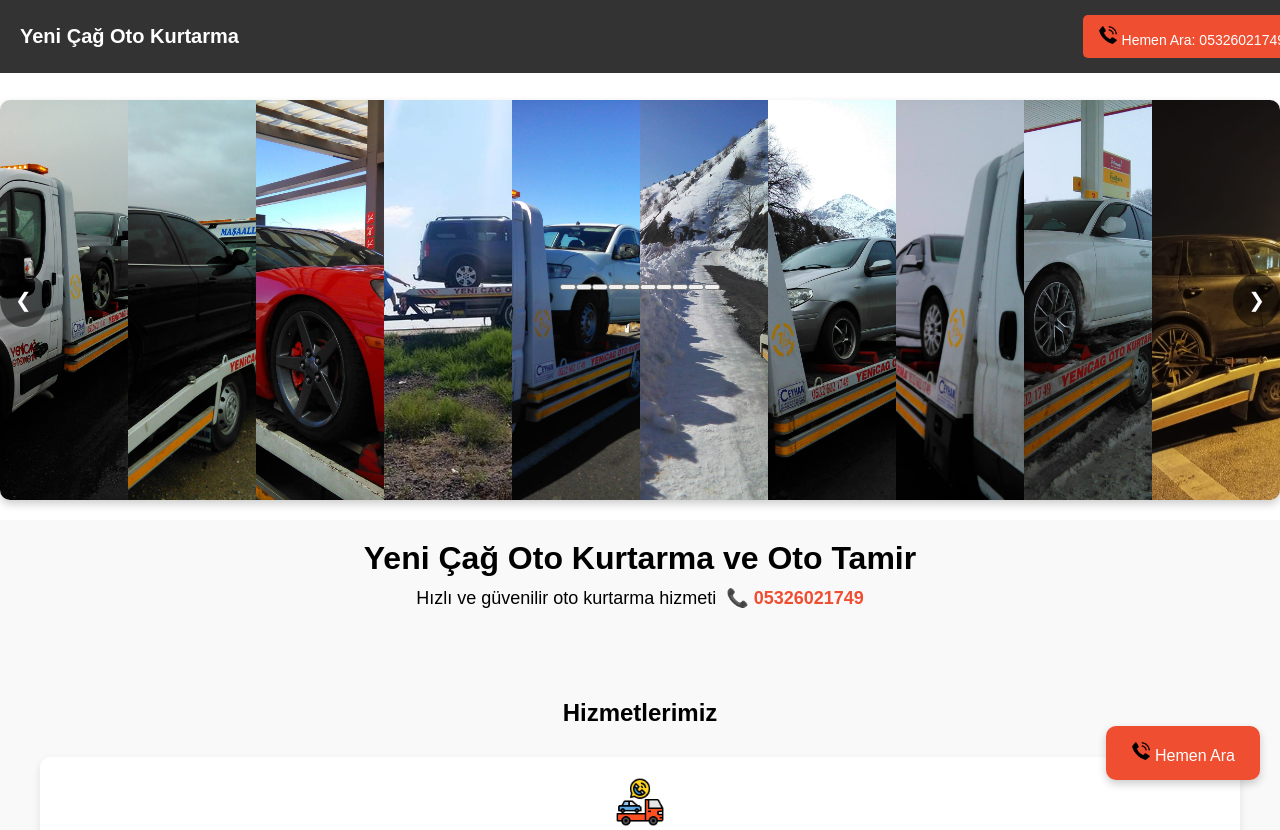
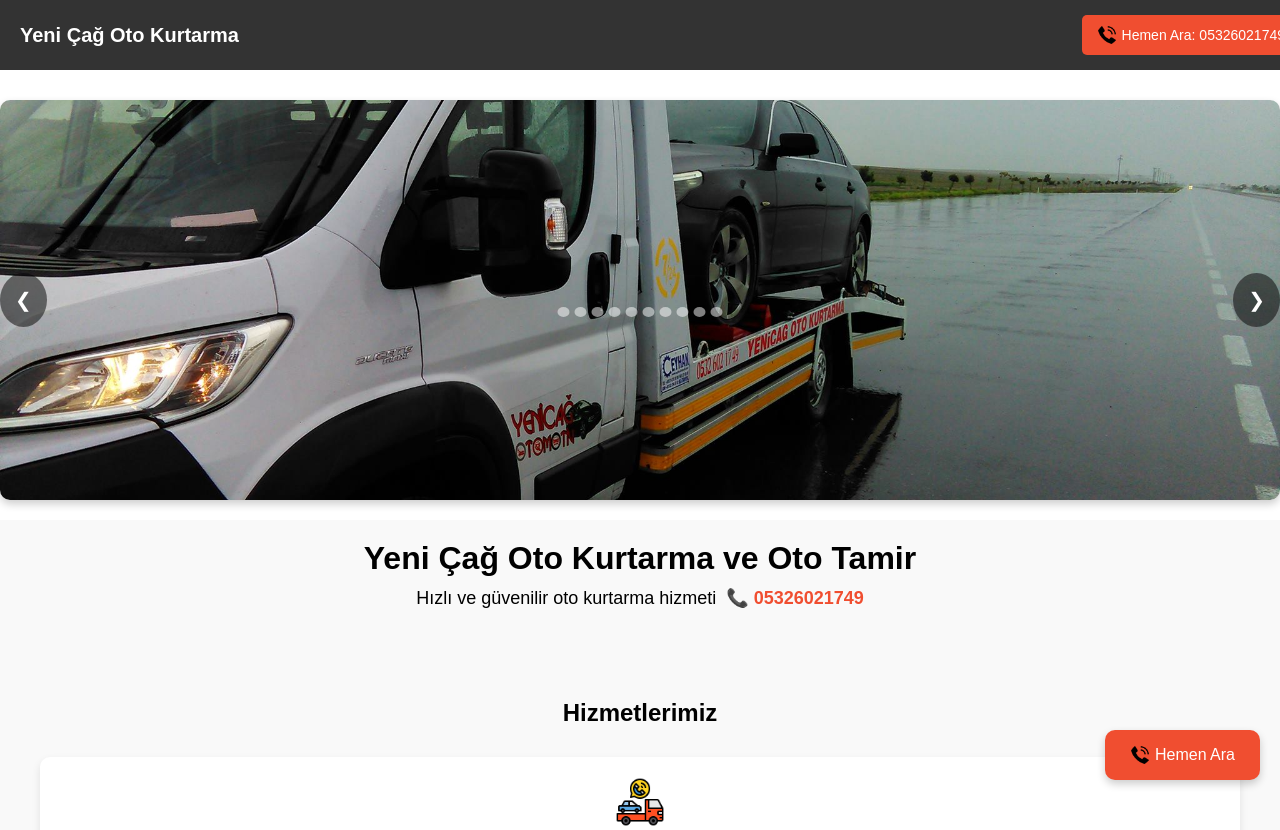
Before and after one commit to thaldore/YeniCagOtoKurtarma, a plain HTML site: page index.html in a window 1280 px wide. Shown: the top 830 px of the page. Drawn offline with Linux system fonts and the light colour scheme.

Commit message:
Html Css JS Update 8

```diff
--- a/index.html
+++ b/index.html
@@ -12,7 +12,7 @@
     <nav class="navbar">
         <div class="logo">Yeni Çağ Oto Kurtarma</div>
         <a href="tel:+905326021749" class="call-button">
-            <img src="icon/telephone-call.png" alt="Hemen Ara" width="20"> Hemen Ara: 05326021749
+            <img src="icon/telephone-call.png" alt="Hemen Ara" width="20"> <span>Hemen Ara: 05326021749</span>
         </a>
     </nav>
 
@@ -173,7 +173,7 @@
 
     <!-- Sabit Hemen Ara Butonu -->
     <a href="tel:+905326021749" class="fixed-call-button">
-        <img src="icon/telephone-call.png" alt="Hemen Ara" width="20"> Hemen Ara
+        <img src="icon/telephone-call.png" alt="Hemen Ara" width="20"> <span>Hemen Ara</span>
     </a>
 
     <!-- Footer -->
--- a/style.css
+++ b/style.css
@@ -34,7 +34,9 @@ body {
     border-radius: 5px;
     white-space: nowrap; /* Metni tek satırda tut */
     font-size: 14px; /* Mobilde yazı boyutunu küçült */
-    margin-left: auto; /* Sağa yasla */
+    display: flex;
+    align-items: center;
+    gap: 5px; /* İkon ve yazı arası boşluk */
 }
 
 .call-button:hover {
@@ -63,6 +65,7 @@ body {
     height: 400px; /* Dikey olarak büyüt */
     background-size: cover;
     background-position: center;
+    flex-shrink: 0; /* Resimlerin boyutunu koru */
 }
 
 .slider-controls {
@@ -83,6 +86,28 @@ body {
     cursor: pointer;
     border-radius: 50%;
     font-size: 20px; /* Büyüt */
+}
+
+.index-container {
+    display: flex;
+    gap: 5px;
+    position: absolute;
+    bottom: 10px;
+    left: 50%;
+    transform: translateX(-50%);
+}
+
+.index-container button {
+    background: rgba(255, 255, 255, 0.5);
+    border: none;
+    width: 10px;
+    height: 10px;
+    border-radius: 50%;
+    cursor: pointer;
+}
+
+.index-container button.active {
+    background: #f04e30;
 }
 
 /* Header */
@@ -286,6 +311,9 @@ body {
     border-radius: 10px; /* Kenarları yumuşat */
     box-shadow: 0 4px 8px rgba(0, 0, 0, 0.2);
     z-index: 1000;
+    display: flex;
+    align-items: center;
+    gap: 5px; /* İkon ve yazı arası boşluk */
 }
 
 .fixed-call-button:hover {
```
